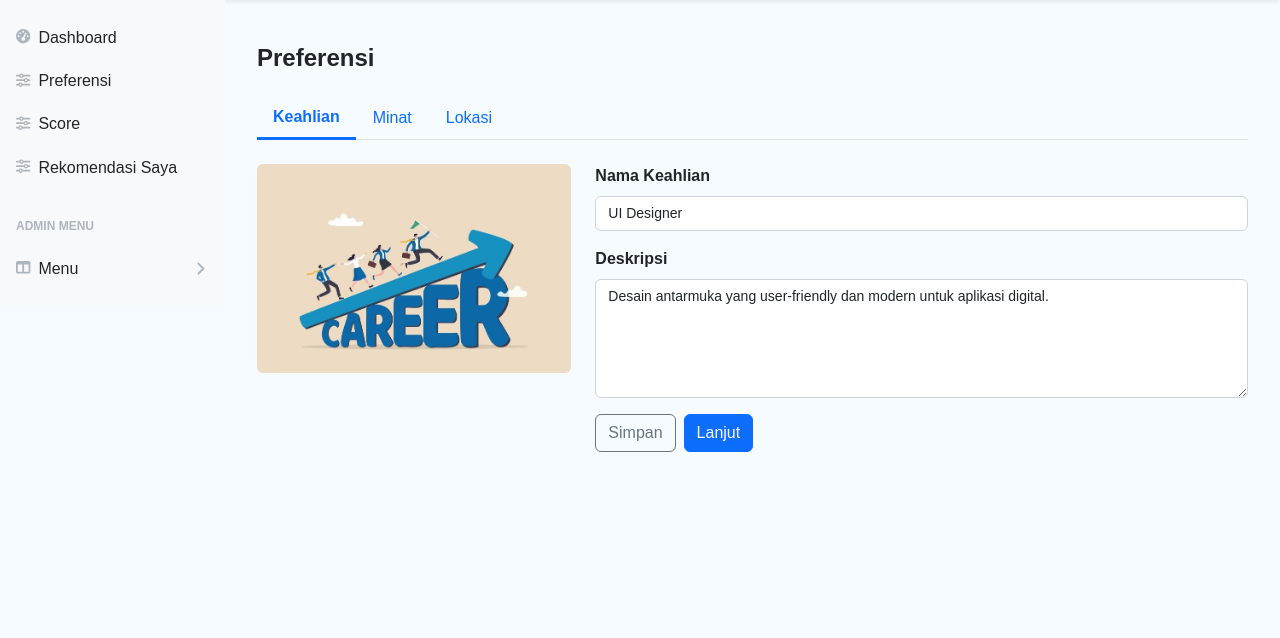
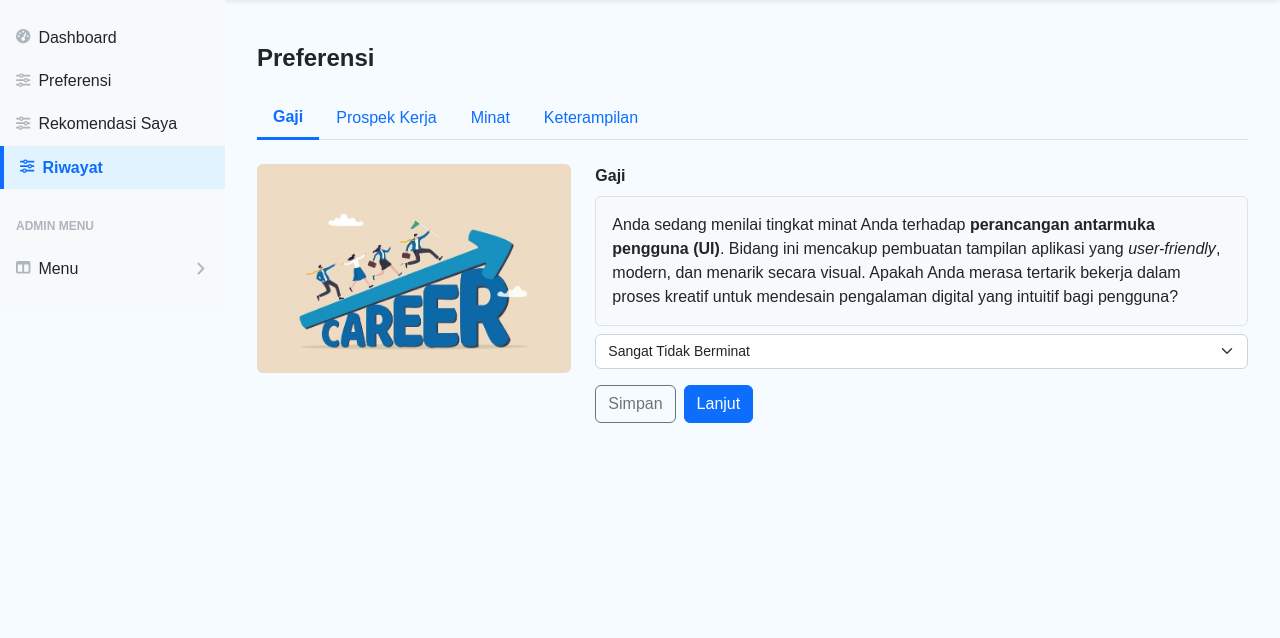
Before and after one commit to YogaAlfaRisqi/SPK-Rekomendasi-Karir, a CodeIgniter 4 app: the page made by app/Views/Dashboard/pages/preferensi.php in a window 1280 px wide. Shown: the part 66-704 px from the top of the page. Run offline with PHP 8.4 and a stand-in for CodeIgniter, Linux system fonts and the light colour scheme; the template is opened without the code that fills it, so the values that code supplies are empty; some libraries are stand-ins or nearby versions.

Commit message:
update UI Home & add Feature Riwayat

```diff
--- a/app/Config/Routes.php
+++ b/app/Config/Routes.php
@@ -11,6 +11,7 @@ $routes->get('/', 'Admin\Dashboard::index');
 $routes->get('/criteria', 'Admin\Criteria::view');
 $routes->get('/preferensi', 'Admin\Preferences::view');
 $routes->get('/rekomendasi', 'Rekomendasi::view');
+$routes->get('/riwayat', 'Riwayat::view');
 
 $routes->group('admin', ['namespace' => 'App\Controllers\Admin'], function ($routes) {
     $routes->get('/', 'Dashboard::index');
--- a/app/Views/Dashboard/components/admin_sidebar.php
+++ b/app/Views/Dashboard/components/admin_sidebar.php
@@ -13,13 +13,13 @@
             <div class="sb-nav-link-icon"><i class="fas fa-sliders-h"></i></div>
             Preferensi
           </a>
-          <a class="nav-link <?= ($activePage == 'preferensi' ? 'active' : '') ?>" href="<?= base_url('preferensi') ?>">
-            <div class="sb-nav-link-icon"><i class="fas fa-sliders-h"></i></div>
-            Score
-          </a>
           <a class="nav-link <?= ($activePage == 'rekomendasi' ? 'active' : '') ?>" href="<?= base_url('rekomendasi') ?>">
             <div class="sb-nav-link-icon"><i class="fas fa-sliders-h"></i></div>
             Rekomendasi Saya
+          </a>
+          <a class="nav-link <?= ($activePage == '' ? 'active' : '') ?>" href="<?= base_url('') ?>">
+            <div class="sb-nav-link-icon"><i class="fas fa-sliders-h"></i></div>
+            Riwayat
           </a>
 
           <!-- Menu Untuk Admin -->
@@ -35,15 +35,15 @@
                 <div class="sb-nav-link-icon"><i class="fas fa-list-check"></i></div>
                 Manage Kriteria
               </a>
-              <a class="nav-link <?= ($activePage == 'criteria' ? 'active' : '') ?>" href="<?= base_url('criteria') ?>">
+              <a class="nav-link <?= ($activePage == '' ? 'active' : '') ?>" href="<?= base_url('') ?>">
                 <div class="sb-nav-link-icon"><i class="fas fa-list-check"></i></div>
-                Manage Careers
+                Manage Alternative
               </a>
-              <a class="nav-link <?= ($activePage == 'criteria' ? 'active' : '') ?>" href="<?= base_url('criteria') ?>">
+              <a class="nav-link <?= ($activePage == '' ? 'active' : '') ?>" href="<?= base_url('') ?>">
                 <div class="sb-nav-link-icon"><i class="fas fa-list-check"></i></div>
                 AHP Weights Input
               </a>
-              <a class="nav-link <?= ($activePage == 'criteria' ? 'active' : '') ?>" href="<?= base_url('criteria') ?>">
+              <a class="nav-link <?= ($activePage == '' ? 'active' : '') ?>" href="<?= base_url('') ?>">
                 <div class="sb-nav-link-icon"><i class="fas fa-list-check"></i></div>
                 User Management
               </a>
--- a/app/Views/Dashboard/pages/preferensi.php
+++ b/app/Views/Dashboard/pages/preferensi.php
@@ -5,9 +5,10 @@
   <h4 class="mb-4 fw-bold">Preferensi</h4>
 
   <ul class="nav nav-tabs mb-4" id="courseTabs">
-    <li class="nav-item"><a class="nav-link active" href="#" data-tab="0">Keahlian</a></li>
-    <li class="nav-item"><a class="nav-link" href="#" data-tab="1">Minat</a></li>
-    <li class="nav-item"><a class="nav-link" href="#" data-tab="2">Lokasi</a></li>
+    <li class="nav-item"><a class="nav-link active" href="#" data-tab="0">Gaji</a></li>
+    <li class="nav-item"><a class="nav-link" href="#" data-tab="1">Prospek Kerja</a></li>
+    <li class="nav-item"><a class="nav-link" href="#" data-tab="2">Minat</a></li>
+    <li class="nav-item"><a class="nav-link" href="#" data-tab="3">Keterampilan</a></li>
   </ul>
 
   <!-- Konten Per Tab -->
@@ -20,13 +21,21 @@
         </div>
         <div class="col-md-8">
           <div class="mb-3">
-            <label class="form-label fw-semibold">Nama Keahlian</label>
-            <input type="text" class="form-control" value="UI Designer">
+            <label class="form-label fw-semibold">Gaji</label>
+            <div class="p-3 bg-light border rounded mb-2">
+              Anda sedang menilai tingkat minat Anda terhadap <strong>perancangan antarmuka pengguna (UI)</strong>.
+              Bidang ini mencakup pembuatan tampilan aplikasi yang <em>user-friendly</em>, modern, dan menarik secara visual.
+              Apakah Anda merasa tertarik bekerja dalam proses kreatif untuk mendesain pengalaman digital yang intuitif bagi pengguna?
+            </div>
+            <select class="form-select" name="minat">
+              <option value="1">Sangat Tidak Berminat</option>
+              <option value="3">Tidak Berminat</option>
+              <option value="5">Netral</option>
+              <option value="7">Berminat</option>
+              <option value="9">Sangat Berminat</option>
+            </select>
           </div>
-          <div class="mb-3">
-            <label class="form-label fw-semibold">Deskripsi</label>
-            <textarea class="form-control" rows="5">Desain antarmuka yang user-friendly dan modern untuk aplikasi digital.</textarea>
-          </div>
+
           <div class="d-flex gap-2">
             <button class="btn btn-outline-secondary">Simpan</button>
             <button class="btn btn-primary">Lanjut</button>
@@ -43,12 +52,19 @@
         </div>
         <div class="col-md-8">
           <div class="mb-3">
-            <label class="form-label fw-semibold">Nama Keahlian</label>
-            <input type="text" class="form-control" value="UI Designer">
-          </div>
-          <div class="mb-3">
-            <label class="form-label fw-semibold">Deskripsi</label>
-            <textarea class="form-control" rows="5">Desain antarmuka yang user-friendly dan modern untuk aplikasi digital.</textarea>
+            <label class="form-label fw-semibold">Prospek Kerja</label>
+            <div class="p-3 bg-light border rounded mb-2">
+              Anda sedang menilai tingkat minat Anda terhadap <strong>perancangan antarmuka pengguna (UI)</strong>.
+              Bidang ini mencakup pembuatan tampilan aplikasi yang <em>user-friendly</em>, modern, dan menarik secara visual.
+              Apakah Anda merasa tertarik bekerja dalam proses kreatif untuk mendesain pengalaman digital yang intuitif bagi pengguna?
+            </div>
+            <select class="form-select" name="minat">
+              <option value="1">Sangat Tidak Berminat</option>
+              <option value="3">Tidak Berminat</option>
+              <option value="5">Netral</option>
+              <option value="7">Berminat</option>
+              <option value="9">Sangat Berminat</option>
+            </select>
           </div>
           <div class="d-flex gap-2">
             <button class="btn btn-outline-secondary">Simpan</button>
@@ -66,13 +82,52 @@
         </div>
         <div class="col-md-8">
           <div class="mb-3">
-            <label class="form-label fw-semibold">Nama Keahlian</label>
-            <input type="text" class="form-control" value="UI Designer">
+            <label class="form-label fw-semibold">Minat</label>
+            <div class="p-3 bg-light border rounded mb-2">
+              Anda sedang menilai tingkat minat Anda terhadap <strong>perancangan antarmuka pengguna (UI)</strong>.
+              Bidang ini mencakup pembuatan tampilan aplikasi yang <em>user-friendly</em>, modern, dan menarik secara visual.
+              Apakah Anda merasa tertarik bekerja dalam proses kreatif untuk mendesain pengalaman digital yang intuitif bagi pengguna?
+            </div>
+            <select class="form-select" name="minat">
+              <option value="1">Sangat Tidak Berminat</option>
+              <option value="3">Tidak Berminat</option>
+              <option value="5">Netral</option>
+              <option value="7">Berminat</option>
+              <option value="9">Sangat Berminat</option>
+            </select>
           </div>
+
+          <div class="d-flex gap-2">
+            <button class="btn btn-outline-secondary">Simpan</button>
+            <button class="btn btn-primary">Lanjut</button>
+          </div>
+        </div>
+      </div>
+    </div>
+
+    <!-- Tab Keterampilan -->
+    <div class="tab-pane d-none" data-content="2">
+      <div class="row g-4">
+        <div class="col-md-4">
+          <img src="<?= base_url('images/career.jpg') ?>" class="img-fluid rounded" alt="Course Cover">
+        </div>
+        <div class="col-md-8">
           <div class="mb-3">
-            <label class="form-label fw-semibold">Deskripsi</label>
-            <textarea class="form-control" rows="5">Desain antarmuka yang user-friendly dan modern untuk aplikasi digital.</textarea>
+            <label class="form-label fw-semibold">Keterampilan</label>
+            <div class="p-3 bg-light border rounded mb-2">
+              Anda sedang menilai tingkat minat Anda terhadap <strong>perancangan antarmuka pengguna (UI)</strong>.
+              Bidang ini mencakup pembuatan tampilan aplikasi yang <em>user-friendly</em>, modern, dan menarik secara visual.
+              Apakah Anda merasa tertarik bekerja dalam proses kreatif untuk mendesain pengalaman digital yang intuitif bagi pengguna?
+            </div>
+            <select class="form-select" name="minat">
+              <option value="1">Sangat Tidak Berminat</option>
+              <option value="3">Tidak Berminat</option>
+              <option value="5">Netral</option>
+              <option value="7">Berminat</option>
+              <option value="9">Sangat Berminat</option>
+            </select>
           </div>
+
           <div class="d-flex gap-2">
             <button class="btn btn-outline-secondary">Simpan</button>
             <button class="btn btn-primary">Lanjut</button>
```
Also changed, not shown: app/Controllers/Riwayat.php (added, +17 -0 lines), app/Views/Dashboard/pages/home.php (+5 -30 lines), app/Views/Dashboard/pages/riwayat.php (added, +55 -0 lines).
